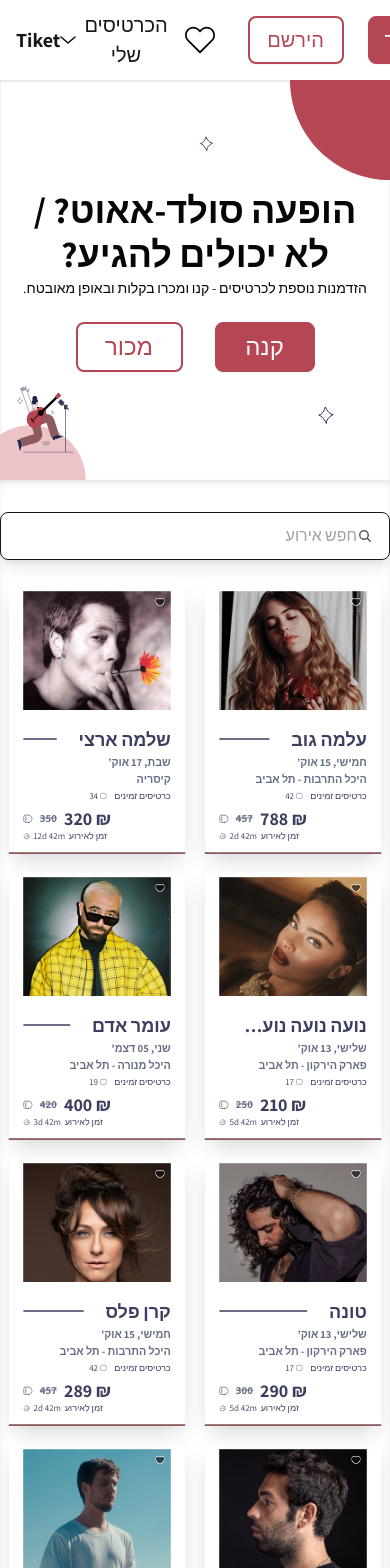
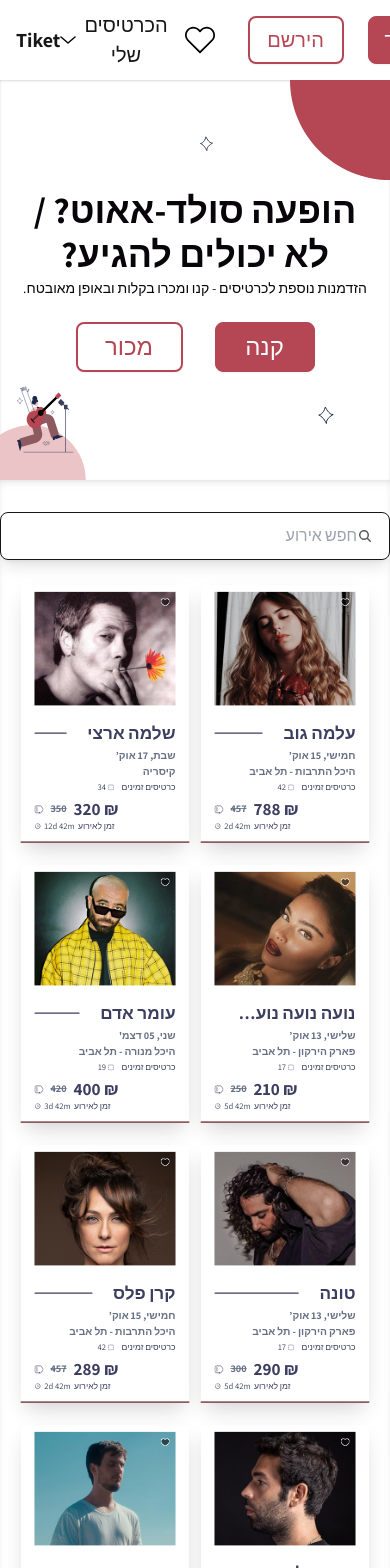
Before and after one commit to tiketuser/Tiket, a Next.js app: page / in a window 390 px wide. Shown: the top 1568 px of the page. Built offline with nearby package versions, Linux system fonts and the light colour scheme.

Commit message:
fixed preview for big screens

```diff
--- a/app/components/CardCarousel/CardCarousel.tsx
+++ b/app/components/CardCarousel/CardCarousel.tsx
@@ -214,13 +214,13 @@ const CardCarousel: React.FC = () => {
       </div>
 
       {/* layout for screens < sm (SmartPhoens) */}
-      <div className="sm:hidden flex flex-wrap justify-center gap-4 w-full mt-6 mb-8">
+      <div className="sm:hidden flex flex-wrap justify-center gap-3 xs:gap-5 w-full mt-6 mb-8">
         {cardsData.map((card) => (
           <div
             key={card.id}
-            className="xs:max-w-[180px] xs:max-h-[270px] flex justify-center items-center max-w-[160px] max-h-[265px]"
+            className="xs:max-w-[160px] xs:max-h-[260px] flex justify-center items-center max-w-[155px] max-h-[245px]"
           >
-            <div className="xs:scale-48 scale-[0.42]">
+            <div className="xs:scale-[0.43] scale-[0.39]">
               <Card {...card} />
             </div>
           </div>
```
